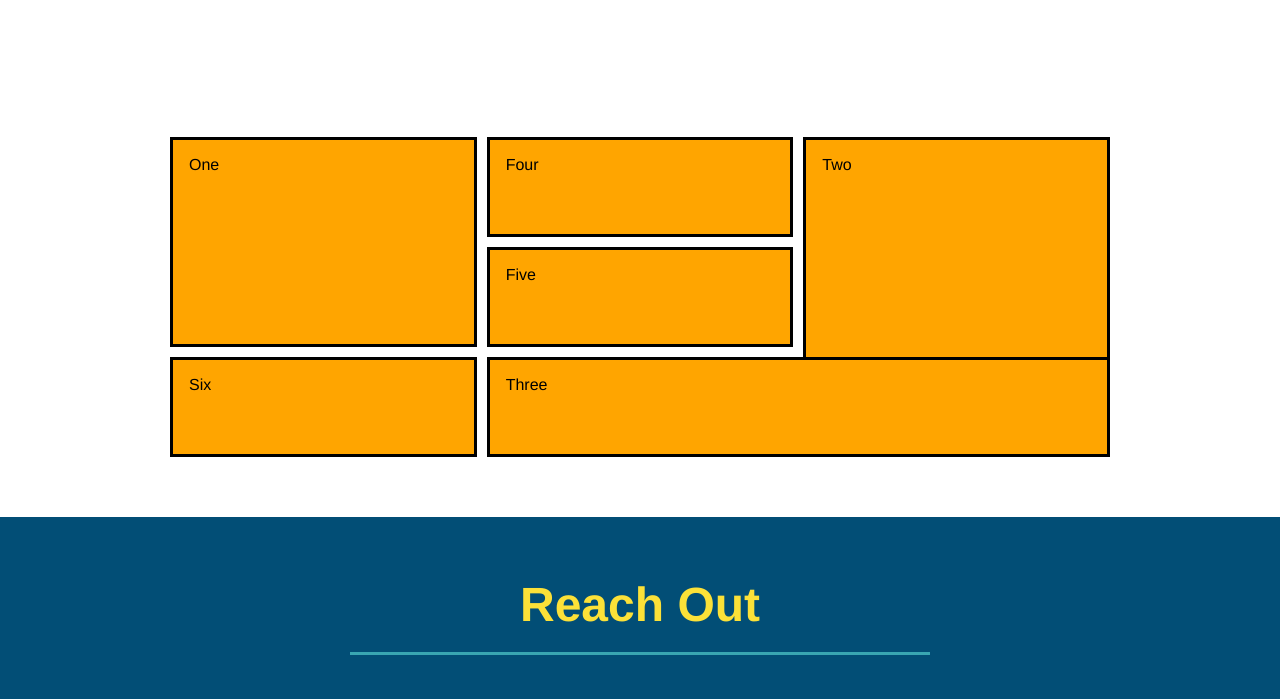
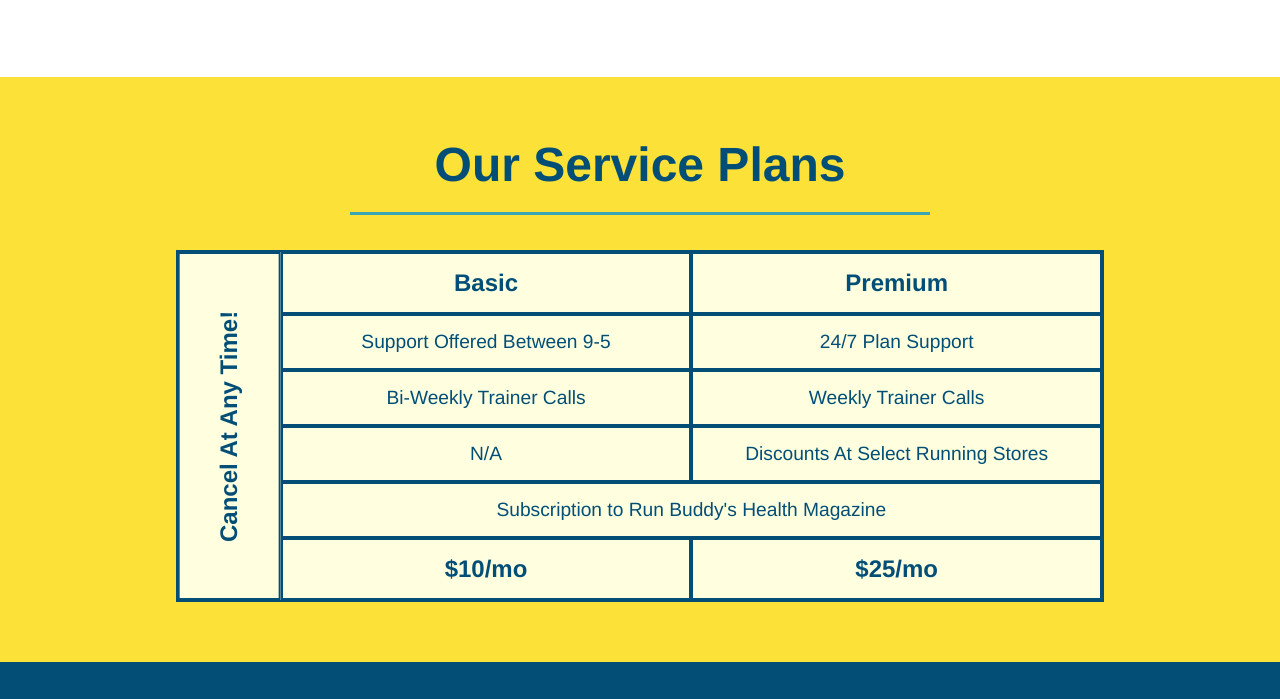
Before and after one commit to ijacksondesign/run-buddy, a plain HTML site: page index.html in a window 1280 px wide. Shown: the part 3431-4130 px from the top of the page. Drawn offline with Linux system fonts and the light colour scheme.

Commit message:
added grid

```diff
--- a/assets/css/style.css
+++ b/assets/css/style.css
@@ -256,35 +256,54 @@ section {
 
 /* Start of Service Plans Styles */
 
+.services {
+    background: #fce138;
+}
+
+.service-grid-wrapper {
+    display: flex;
+    width: 100%;
+    justify-content: center;
+}
+
 .service-grid-container {
-    max-width: 940px;
-    margin: 0 auto;
+    background: lightyellow;
+    width: 80%;
     display: grid;
-    grid-template-columns: repeat(3, 1fr);
-    grid-template-rows: repeat(3, 100px);
-    grid-gap: 10px;
+    grid-template-columns: 1fr repeat(2, 4fr);
+    grid-template-rows: repeat(5, 1fr), 2fr;
+    border: 2px solid #024e76;
+    color: #024e76;
+    font-size: 1.2rem;
 }
 
 .service-grid-item {
-    background-color: orange;
-    border: solid;
-    padding: 1em;
-    color: black;
+    padding: 15px 0;
+    border: 2px solid #024e76;
+    display: flex;
+    align-items: center;
+    justify-content: center;
+    text-align: center;
 }
 
-.box1 {
-    grid-column: 1/2;
-    grid-row: 1/3;
+.service-grid-item.basic {
+    grid-column: 2 / span 1;
 }
 
-.box2 {
-    grid-column: 3/4;
-    grid-row: 1/-1;
+.service-grid-item.both {
+    grid-column: 2 / span 2;
 }
 
-.box3 {
-    grid-column: 2/ span 2;
-    grid-row: 3/ span 1;
+.service-grid-item.cancel {
+    writing-mode: vertical-lr;
+    transform: rotate(180deg);
+    grid-column: 1;
+    grid-row: 1/7;
+}
+
+.grid-head, .grid-price, .service-grid-item.cancel {
+    font-size: 1.5rem;
+    font-weight: bold;
 }
 
 /* Start Reach Out Styles */
--- a/index.html
+++ b/index.html
@@ -212,13 +212,26 @@
 
     <!-- service plans -->
     <section id="service-plans" class="services">
-        <div class="service-grid-container">
-            <div class="service-grid-item box1">One</div>
-            <div class="service-grid-item box2">Two</div>
-            <div class="service-grid-item box3">Three</div>
-            <div class="service-grid-item box4">Four</div>
-            <div class="service-grid-item box5">Five</div>
-            <div class="service-grid-item box6">Six</div>
+        <h2 class="section-title secondary-border">Our Service Plans</h2>
+
+        <div class="service-grid-wrapper">
+            <div class="service-grid-container">
+                <!-- Headers -->
+                <div class="service-grid-item grid-head basic">Basic</div>
+                <div class="service-grid-item grid-head premium">Premium</div>
+
+                <!-- Body -->
+                <div class="service-grid-item basic">Support Offered Between 9-5</div>
+                <div class="service-grid-item premium">24/7 Plan Support</div>
+                <div class="service-grid-item basic">Bi-Weekly Trainer Calls</div>
+                <div class="service-grid-item premium">Weekly Trainer Calls</div>
+                <div class="service-grid-item basic">N/A</div>
+                <div class="service-grid-item premium">Discounts At Select Running Stores</div>
+                <div class="service-grid-item both">Subscription to Run Buddy's Health Magazine</div>
+                <div class="service-grid-item grid-price basic">$10/mo</div>
+                <div class="service-grid-item grid-price premium">$25/mo</div>
+                <div class="service-grid-item cancel">Cancel At Any Time!</div>
+            </div>
         </div>
     </section>
 
```
